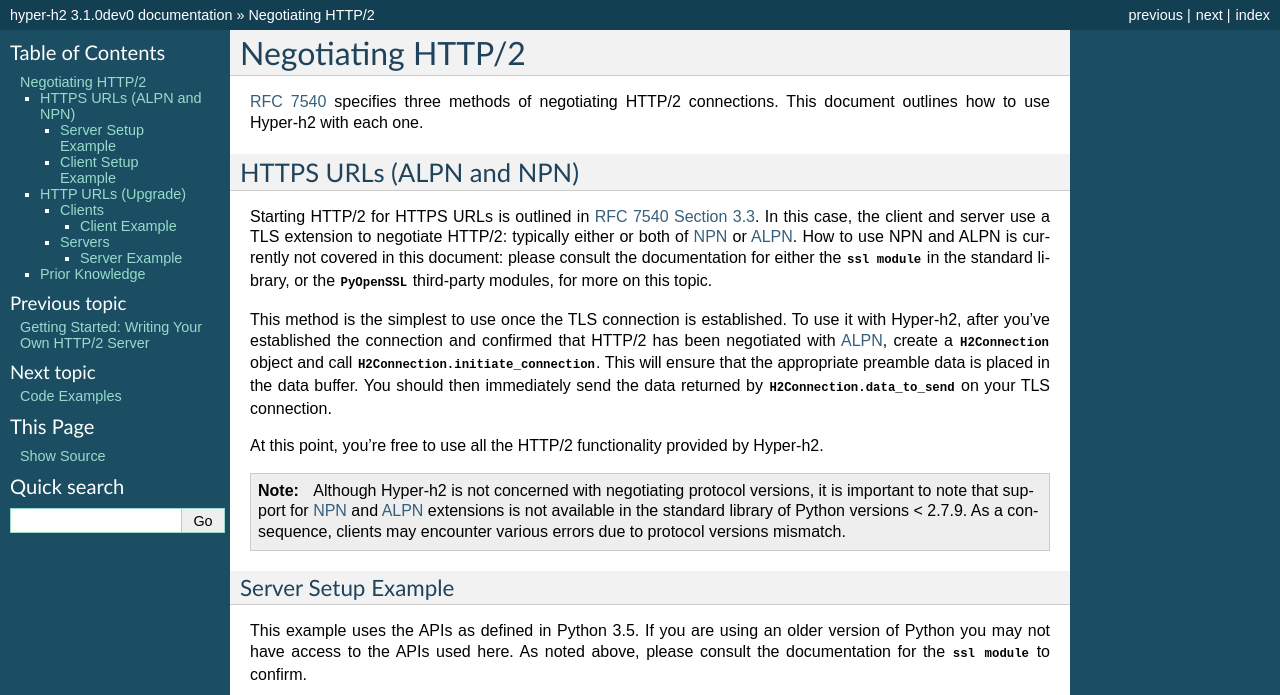
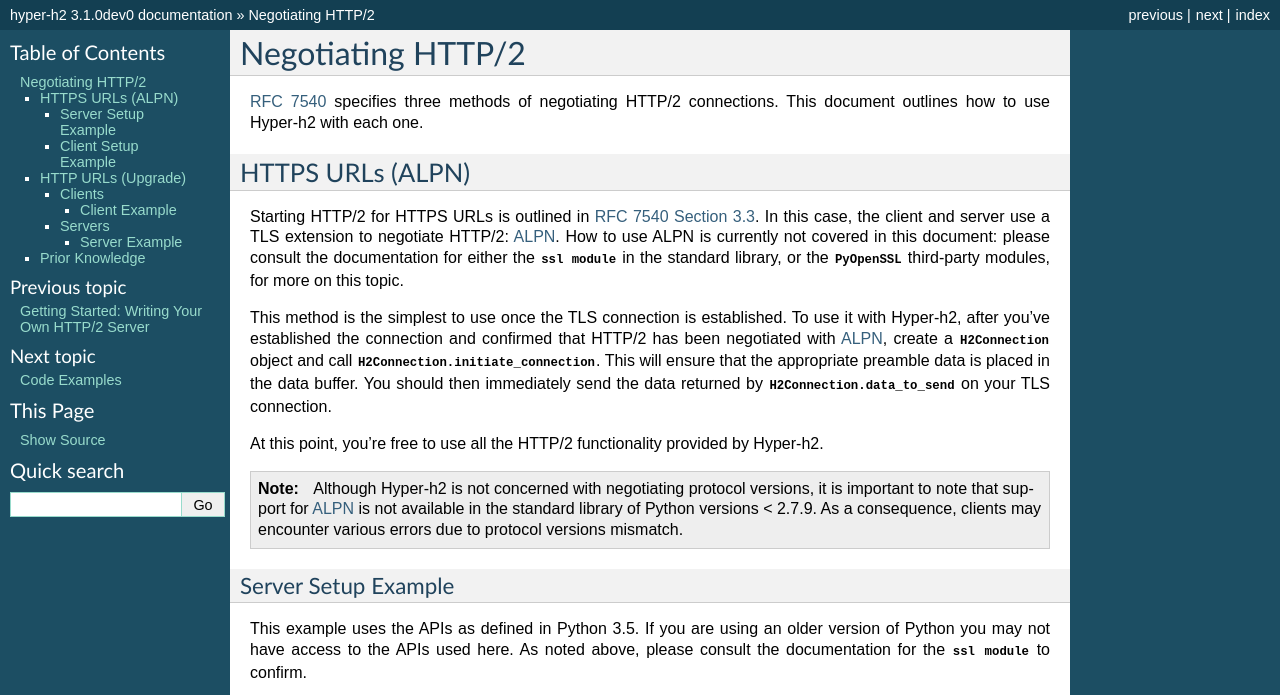
Before and after one commit to python-hyper/h2, a Sphinx documentation site: the page built from docs/source/negotiating-http2.rst, in a window 1280 px wide and 900 px high, cut to the strip 0-695 px from the top of the window. Built offline with Sphinx 7.4.7, drawn with Linux system fonts in a browser that asks for light colours; some of the changed text lies outside the part shown.

Commit message:
Removed mentions of NPN

```diff
--- a/docs/source/negotiating-http2.rst
+++ b/docs/source/negotiating-http2.rst
@@ -5,17 +5,17 @@
 
 .. _starting-alpn:
 
-HTTPS URLs (ALPN and NPN)
+HTTPS URLs (ALPN)
 -------------------------
 
-Starting HTTP/2 for HTTPS URLs is outlined in `RFC 7540 Section 3.3`_. In this case, the client and server use a TLS extension to negotiate HTTP/2: typically either or both of `NPN`_ or `ALPN`_. How to use NPN and ALPN is currently not covered in this document: please consult the documentation for either the :mod:`ssl module <python:ssl>` in the standard library, or the :mod:`PyOpenSSL <pyopenssl:OpenSSL.SSL>` third-party modules, for more on this topic.
+Starting HTTP/2 for HTTPS URLs is outlined in `RFC 7540 Section 3.3`_. In this case, the client and server use a TLS extension to negotiate HTTP/2: `ALPN`_. How to use ALPN is currently not covered in this document: please consult the documentation for either the :mod:`ssl module <python:ssl>` in the standard library, or the :mod:`PyOpenSSL <pyopenssl:OpenSSL.SSL>` third-party modules, for more on this topic.
 
 This method is the simplest to use once the TLS connection is established. To use it with Hyper-h2, after you've established the connection and confirmed that HTTP/2 has been negotiated with `ALPN`_, create a :class:`H2Connection <h2.connection.H2Connection>` object and call :meth:`H2Connection.initiate_connection <h2.connection.H2Connection.initiate_connection>`. This will ensure that the appropriate preamble data is placed in the data buffer. You should then immediately send the data returned by :meth:`H2Connection.data_to_send <h2.connection.H2Connection.data_to_send>` on your TLS connection.
 
 At this point, you're free to use all the HTTP/2 functionality provided by Hyper-h2.
 
 .. note::
-   Although Hyper-h2 is not concerned with negotiating protocol versions, it is important to note that support for `NPN`_ and `ALPN`_ extensions is not available in the standard library of Python versions < 2.7.9.
+   Although Hyper-h2 is not concerned with negotiating protocol versions, it is important to note that support for `ALPN`_ is not available in the standard library of Python versions < 2.7.9.
    As a consequence, clients may encounter various errors due to protocol versions mismatch.
 
 Server Setup Example
@@ -94,11 +94,10 @@
 Prior Knowledge
 ---------------
 
-It's possible that you as a client know that a particular server supports HTTP/2, and that you do not need to perform any of the negotiations described above. In that case, you may follow the steps in :ref:`starting-alpn`, ignoring all references to ALPN and NPN: there's no need to perform the upgrade dance described in :ref:`starting-upgrade`.
+It's possible that you as a client know that a particular server supports HTTP/2, and that you do not need to perform any of the negotiations described above. In that case, you may follow the steps in :ref:`starting-alpn`, ignoring all references to ALPN: there's no need to perform the upgrade dance described in :ref:`starting-upgrade`.
 
 .. _RFC 7540: https://tools.ietf.org/html/rfc7540
 .. _RFC 7540 Section 3.2: https://tools.ietf.org/html/rfc7540#section-3.2
 .. _RFC 7540 Section 3.3: https://tools.ietf.org/html/rfc7540#section-3.3
-.. _NPN: https://en.wikipedia.org/wiki/Application-Layer_Protocol_Negotiation
 .. _ALPN: https://en.wikipedia.org/wiki/Application-Layer_Protocol_Negotiation
 .. _RFC 7230 Section 6.7: https://tools.ietf.org/html/rfc7230#section-6.7
```
